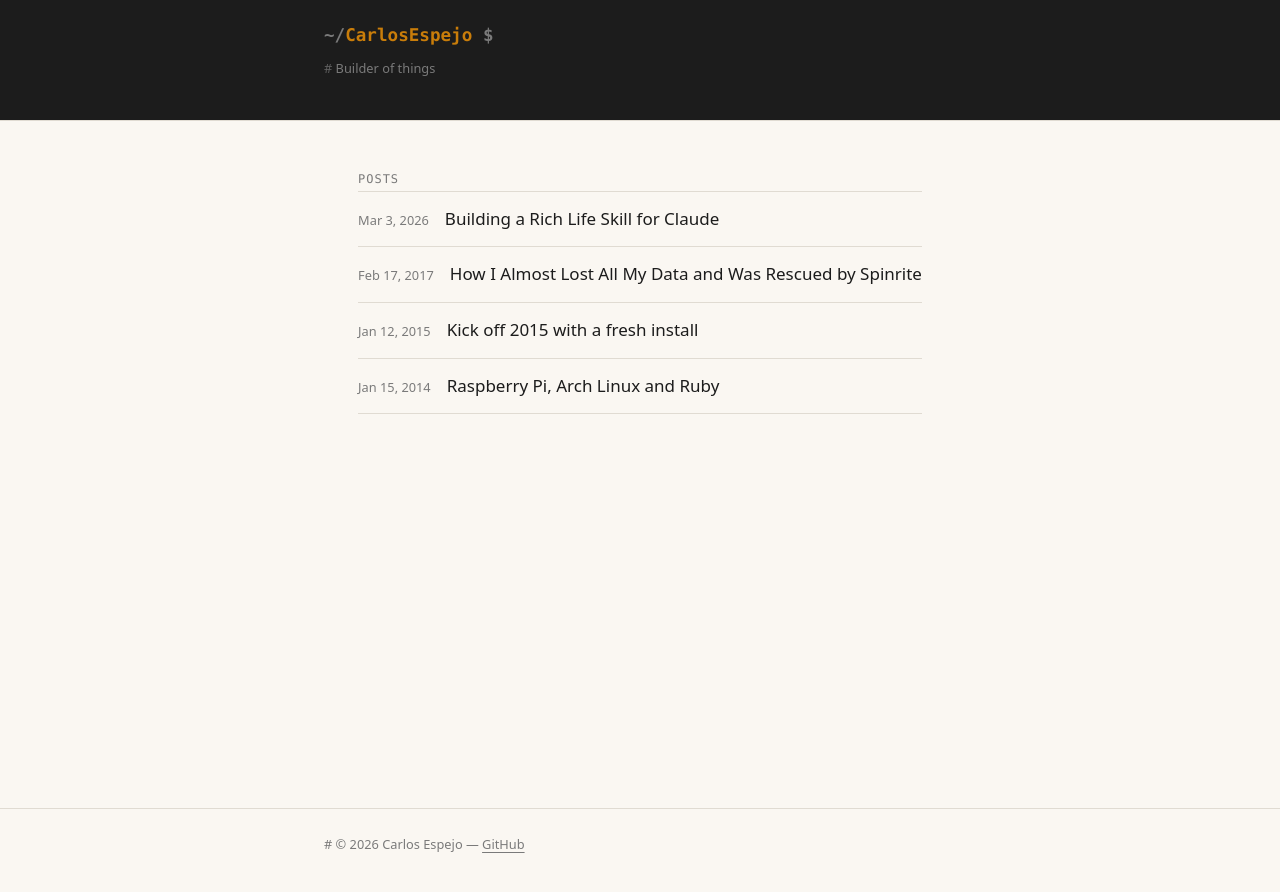
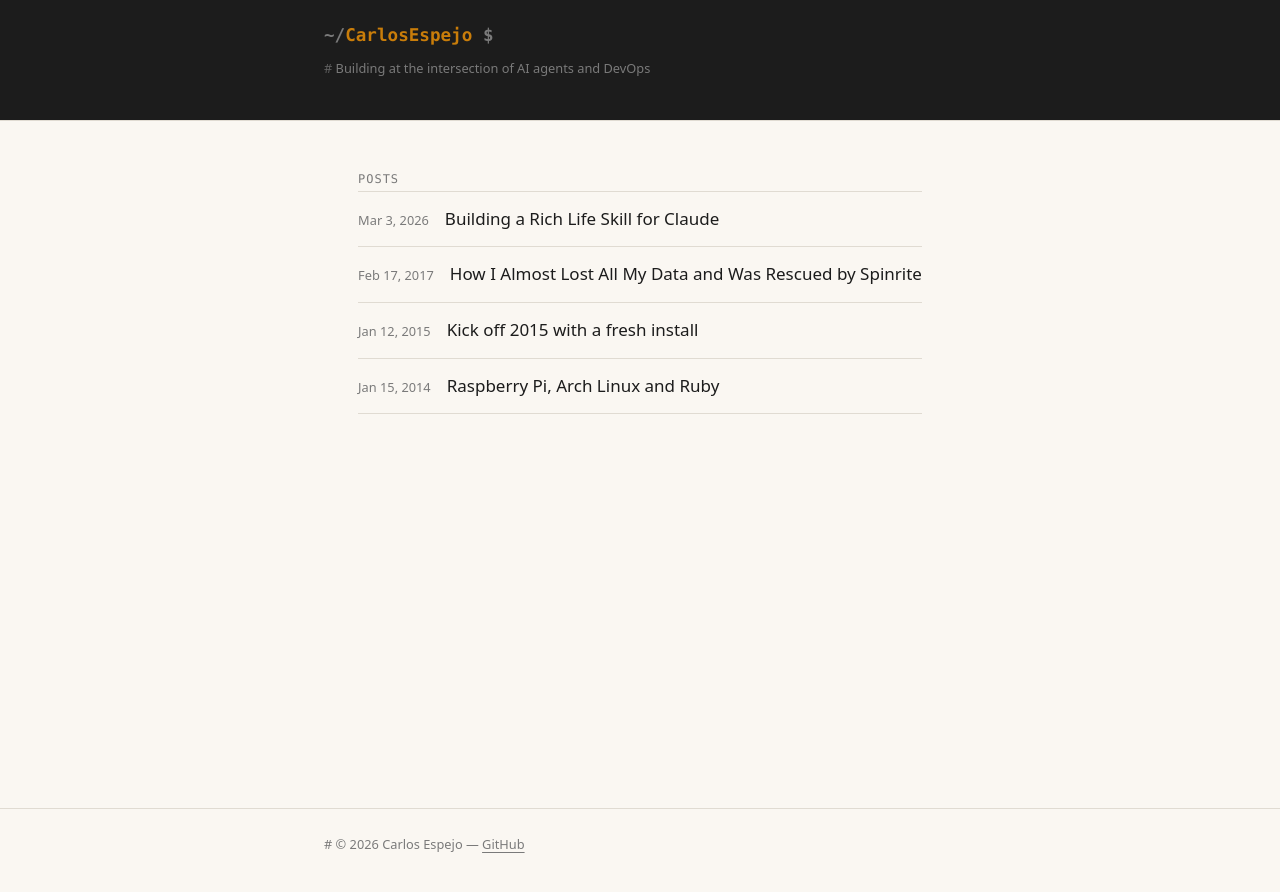
Before and after one commit to CarlosEspejo/carlosespejo.github.io, a Jekyll site: the page built from index.html, in a window 1280 px wide. Shown: the top 892 px of the page. Built offline with Jekyll 4.4.1, drawn with Linux system fonts in a browser that asks for light colours.

Commit message:
Update site tagline
Co-Authored-By: Claude Sonnet 4.6 <noreply@anthropic.com>

```diff
--- a/_config.yml
+++ b/_config.yml
@@ -1,5 +1,5 @@
 title: '#{Carlos_Espejo}'
-description: Builder of things
+description: Building at the intersection of AI agents and DevOps
 url: https://carlosespejo.com
 github_username: CarlosEspejo
 timezone: America/New_York
```
